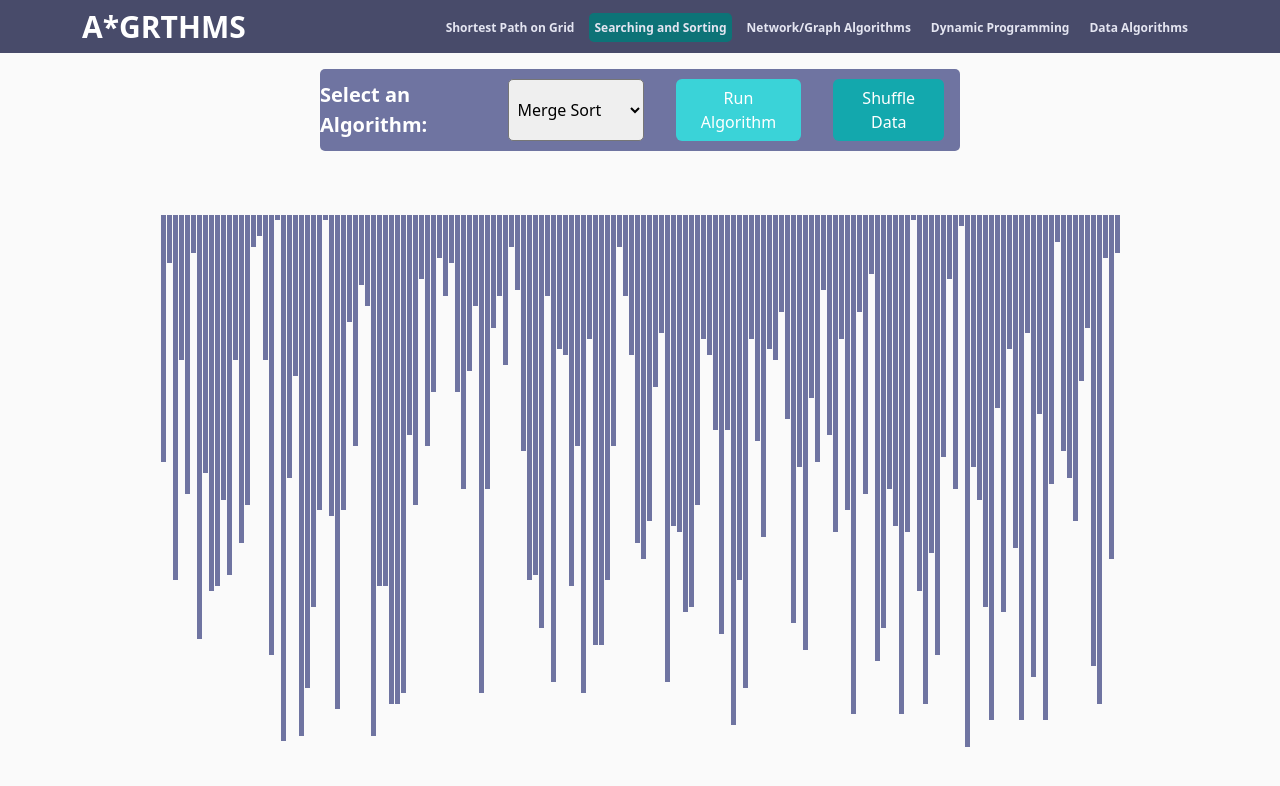
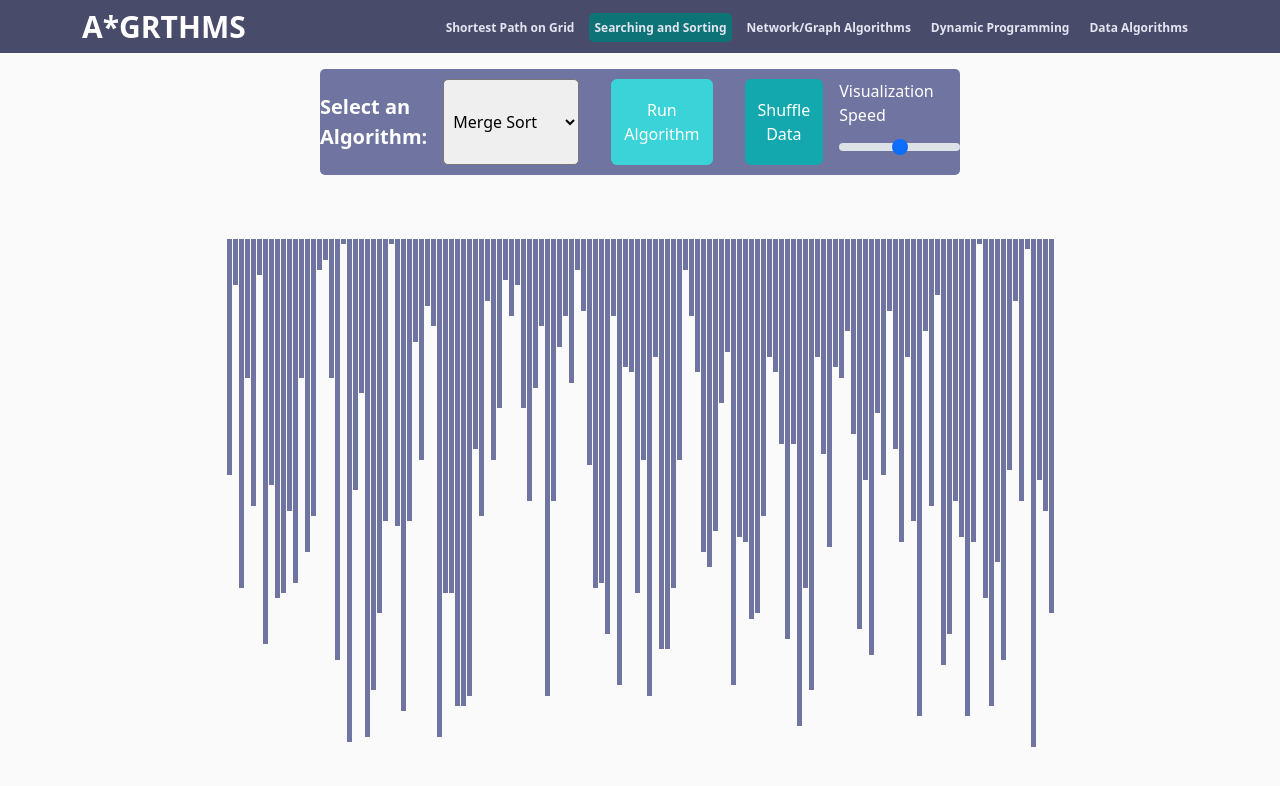
Before and after one commit to JornTeurlings/jornteurlings.github.io, a React (Create React App) app in the folder client/: page /searching-and-sorting in a window 1280 px wide. Shown: the top 786 px of the page. Built offline with nearby package versions, Linux system fonts and the light colour scheme; the HTML template or start-up script is replaced by a standard one.

Commit message:
Range control for speed
- Added controls to alter the speed at which the results are displayed.

```diff
--- a/client/src/components/pages/sortalgorithms/SortDashboard.js
+++ b/client/src/components/pages/sortalgorithms/SortDashboard.js
@@ -9,20 +9,21 @@ import SortNavigation from "./SortNavigation";
 import SortGridContainer from "./SortGridContainer";
 import { useState, useEffect } from 'react';
 
-const runAlgorithm = async (array, algorithm = 'merge', setArray, setColorsArray) => {
+const runAlgorithm = async (array, algorithm = 'merge', setArray, setColorsArray, visualizationSpeed) => {
     let sortedArr = [];
+    visualizationSpeed = (200) / (2 ** visualizationSpeed)
     switch (algorithm) {
         case 'merge':
-            await mergeSortWrapper(array, 0, (array.length - 1), setArray, setColorsArray, 10);
+            await mergeSortWrapper(array, 0, (array.length - 1), setArray, setColorsArray, visualizationSpeed);
             break;
         case 'selection':
-            await selectionSortWrapper(array, 0, (array.length - 1), setArray, setColorsArray, 10)
+            await selectionSortWrapper(array, 0, (array.length - 1), setArray, setColorsArray, visualizationSpeed)
             break;
         case 'bubble':
-            await bubbleSortWrapper(array, 0, (array.length - 1), setArray, setColorsArray, 10);
+            await bubbleSortWrapper(array, 0, (array.length - 1), setArray, setColorsArray, visualizationSpeed);
             break;
         case 'insertion':
-            await insertionSortWrapper(array, 0, (array.length - 1), setArray, setColorsArray, 10);
+            await insertionSortWrapper(array, 0, (array.length - 1), setArray, setColorsArray, visualizationSpeed);
             break;
     }
 }
@@ -31,14 +32,15 @@ const SortDashboard = () => {
     const [shuffle, setShuffle] = useState(false);
     const [currentArray, setCurrentArray] = useState([]);
     const [colorsArray, setColorsArray] = useState([]);
-
+    const [algorithmRunning, setAlgorithmRunning] = useState(false);
+    const [speed, setSpeed] = useState(2);
 
     const generateArray = () => {
         const getRandomValue = () => {
             const value = Math.floor(Math.random() * (99) + 1);
             return value;
         }
-        const fit  = window.innerWidth * 0.75;
+        const fit  = window.innerWidth * 0.65;
         let amount = Math.floor(fit / 6);
         const array = new Array(amount).fill(0).map(() => getRandomValue());
         const colorArray = new Array(amount).fill(0);
@@ -47,7 +49,9 @@ const SortDashboard = () => {
     }
 
     const onAlgorithmRunClick = async (algorithm) => {
-       await runAlgorithm(currentArray, algorithm, setCurrentArray, setColorsArray);
+        setAlgorithmRunning(true);
+        await runAlgorithm(currentArray, algorithm, setCurrentArray, setColorsArray, speed);
+        setAlgorithmRunning(false);
     }
 
     useEffect(() => {
@@ -55,10 +59,9 @@ const SortDashboard = () => {
         setShuffle(false);
     }, [shuffle])
 
-
     return (
         <div className="col-md-12 d-flex  flex-column m-auto h-100">
-            <SortNavigation setShuffle={setShuffle} onAlgorithmRunClick={onAlgorithmRunClick}/>
+            <SortNavigation disabled={algorithmRunning} setSpeed={setSpeed} setShuffle={setShuffle} onAlgorithmRunClick={onAlgorithmRunClick}/>
             <SortGridContainer array={currentArray} colorsArray={colorsArray} setArray={setCurrentArray} shuffle={shuffle} setShuffle={setShuffle}/>
         </div>
     )
--- a/client/src/components/pages/sortalgorithms/SortGridContainer.js
+++ b/client/src/components/pages/sortalgorithms/SortGridContainer.js
@@ -20,7 +20,7 @@ const SortGridContainer = (props) => {
 
     return (
         <div id="content-height" className="my-5 d-flex justify-content-center flex-grow-1">
-            <div  className="col-md-9 d-flex flex-wrap bar-chart-sort">
+            <div  className="col-md-9 d-flex flex-wrap bar-chart-sort justify-content-center">
                 {renderBars()}
             </div>
         </div>
--- a/client/src/components/pages/sortalgorithms/SortNavigation.js
+++ b/client/src/components/pages/sortalgorithms/SortNavigation.js
@@ -13,16 +13,28 @@ const SortNavigation = (props) => {
         <div className="m-auto my-3 d-flex w-50 justify-content-center navigation-path-algorithm">
             <div className='d-flex'>
                 <p className="m-auto nav-path-algorithm-text">Select an Algorithm: </p>
-                <select id="select-sort-algorithm" className="mx-3 custom-algorithm-select" defaultValue="merge">
+                <select id="select-sort-algorithm" className="mx-3 custom-algorithm-select" defaultValue="merge" disabled={props.disabled}>
                     <option value="merge">Merge Sort</option>
                     <option value="selection">Selection Sort</option>
                     <option value="bubble">Bubble Sort</option>
                     <option value="insertion">Insertion Sort</option>
                 </select>
             </div>
-            <button onClick={onRunClick}  className="btn run-path-algorithm mx-3" type="button">Run Algorithm</button>
+            <button onClick={onRunClick} disabled={props.disabled} className="btn run-path-algorithm mx-3" type="button">Run Algorithm</button>
             {/* <button className="btn btn-warning mx-3" type="button">Example Grid</button> */}
-            <button onClick={onShuffleClick} className="btn reset-path-algorithm mx-3" type="button">Shuffle Data</button>
+            <button onClick={onShuffleClick} disabled={props.disabled} className="btn reset-path-algorithm mx-3" type="button">Shuffle Data</button>
+            <div>
+                <label for="visualization-speed" className="form-label" style={{color: 'white'}}>Visualization Speed</label>
+                <input
+                onChange={() => props.setSpeed(document.getElementById('visualization-speed').value)}
+                id="visualization-speed"
+                min="1"
+                max="5"
+                step="2"
+                className="form-range custom-range-slider"
+                type="range"
+                />
+            </div>
         </div>
     )
 
--- a/client/src/components/pages/sortalgorithms/css/SortDashboard.css
+++ b/client/src/components/pages/sortalgorithms/css/SortDashboard.css
@@ -0,0 +1,3 @@
+input.custom-range-slider::-webkit-slider-thumb {
+    accent-color: #0D7377 !important;
+}
```
Also changed, not shown: 1 other file (tests, documents, lock files or other folders).
